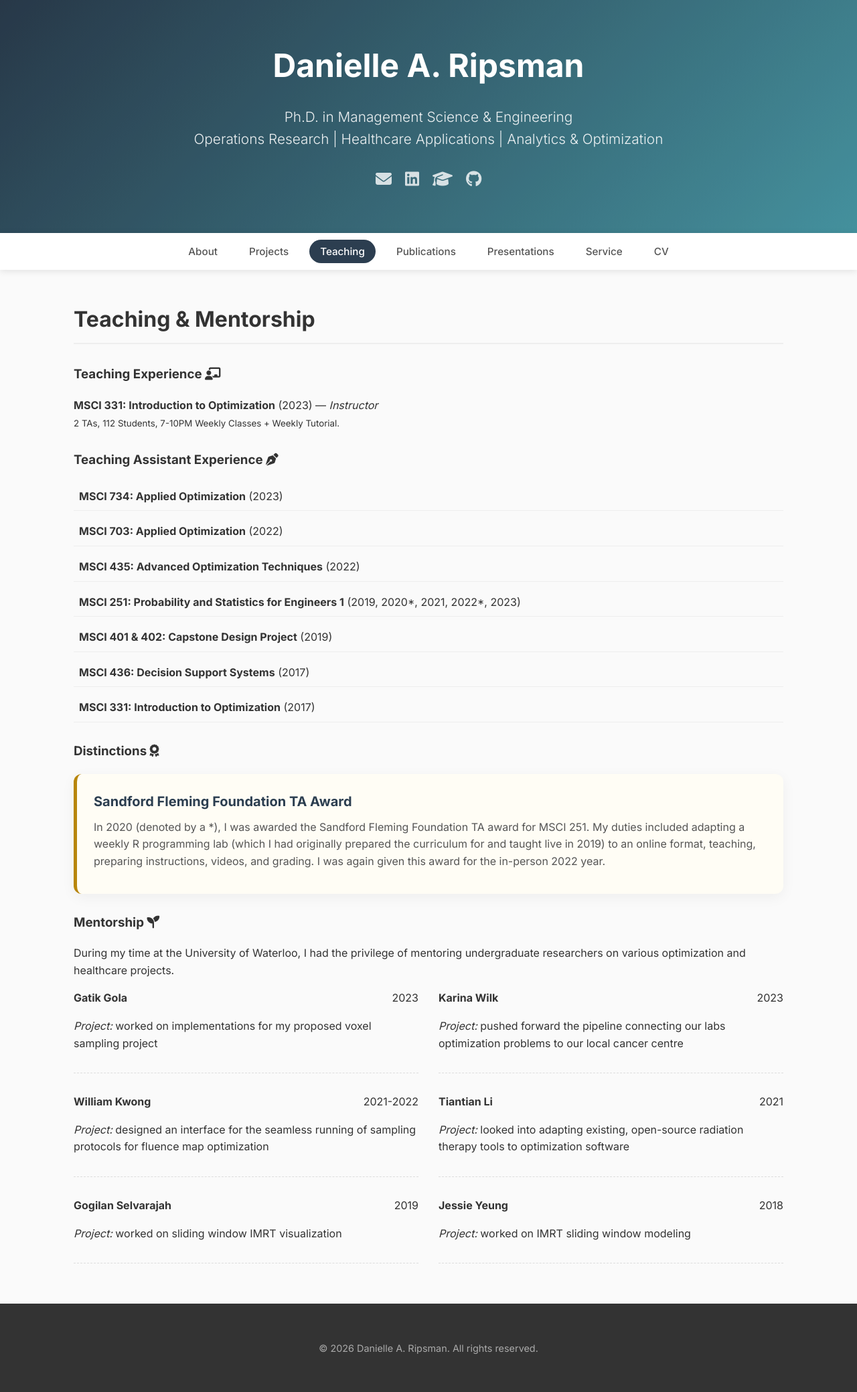
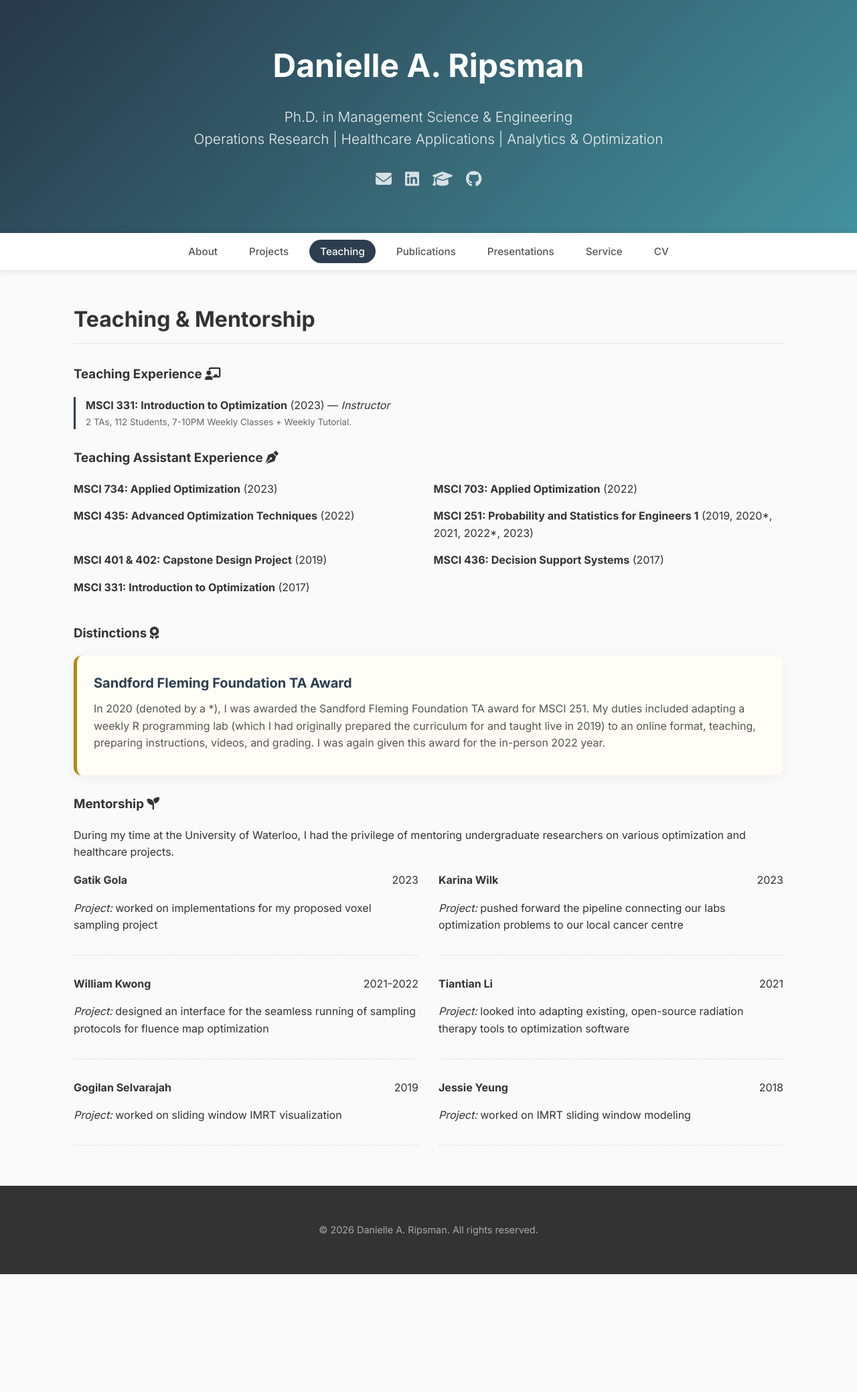
Before and after one commit to DaniRip/DaniRip.github.io, a Jekyll site: the page built from teaching.md, in a window 1280 px wide. Shown: the whole page at 67% size. Built offline with Jekyll 4.4.1, drawn with Linux system fonts in a browser that asks for light colours; after the commit the page ends 1903 px from its top, so only the background shows below that.

Commit message:
Update style.css

```diff
--- a/assets/css/style.css
+++ b/assets/css/style.css
@@ -592,16 +592,37 @@ details[open] .toggle-chevron {
     }
 }
 
-/* TA Grid - Layout 2 columns on desktop */
+/* Fixed TA Grid - Now correctly two columns */
 .ta-grid {
     display: grid;
-    grid-template-columns: grid-template-columns: 1fr 1fr; /*repeat(auto-fill, minmax(300px, 1fr));*/
-    gap: 10px; /* Tighter gap */
+    grid-template-columns: 1fr 1fr;
+    gap: 15px;
+    margin-bottom: 40px;
 }
 
-.ta-item {
-    padding: 8px; /* Less padding to save vertical space */
-    border-bottom: 1px solid #eee;
+/* Minimalist Teaching style */
+.teaching-minimal {
+    border-left: 3px solid var(--accent-color);
+    padding-left: 15px;
+    margin-bottom: 20px;
+}
+
+.teaching-minimal p {
+    margin: 0;
+    line-height: 1.5;
+}
+
+.teaching-minimal small {
+    color: #666;
+    display: block;
+    margin-top: 4px;
+}
+
+/* Ensure TA Grid still stacks on mobile */
+@media (max-width: 768px) {
+    .ta-grid {
+        grid-template-columns: 1fr;
+    }
 }
 
 /* Mentorship Items */
@@ -635,17 +656,6 @@ details[open] .toggle-chevron {
     .mentorship-container {
         grid-template-columns: 1fr;
         gap: 20px;
-    }
-
-    /* Make TA items even denser on phones */
-    .ta-item {
-        padding: 5px 0;
-        font-size: 0.9rem;
-    }
-
-    .ta-year {
-        display: inline-block;
-        font-size: 0.8rem;
     }
 }
 
```
